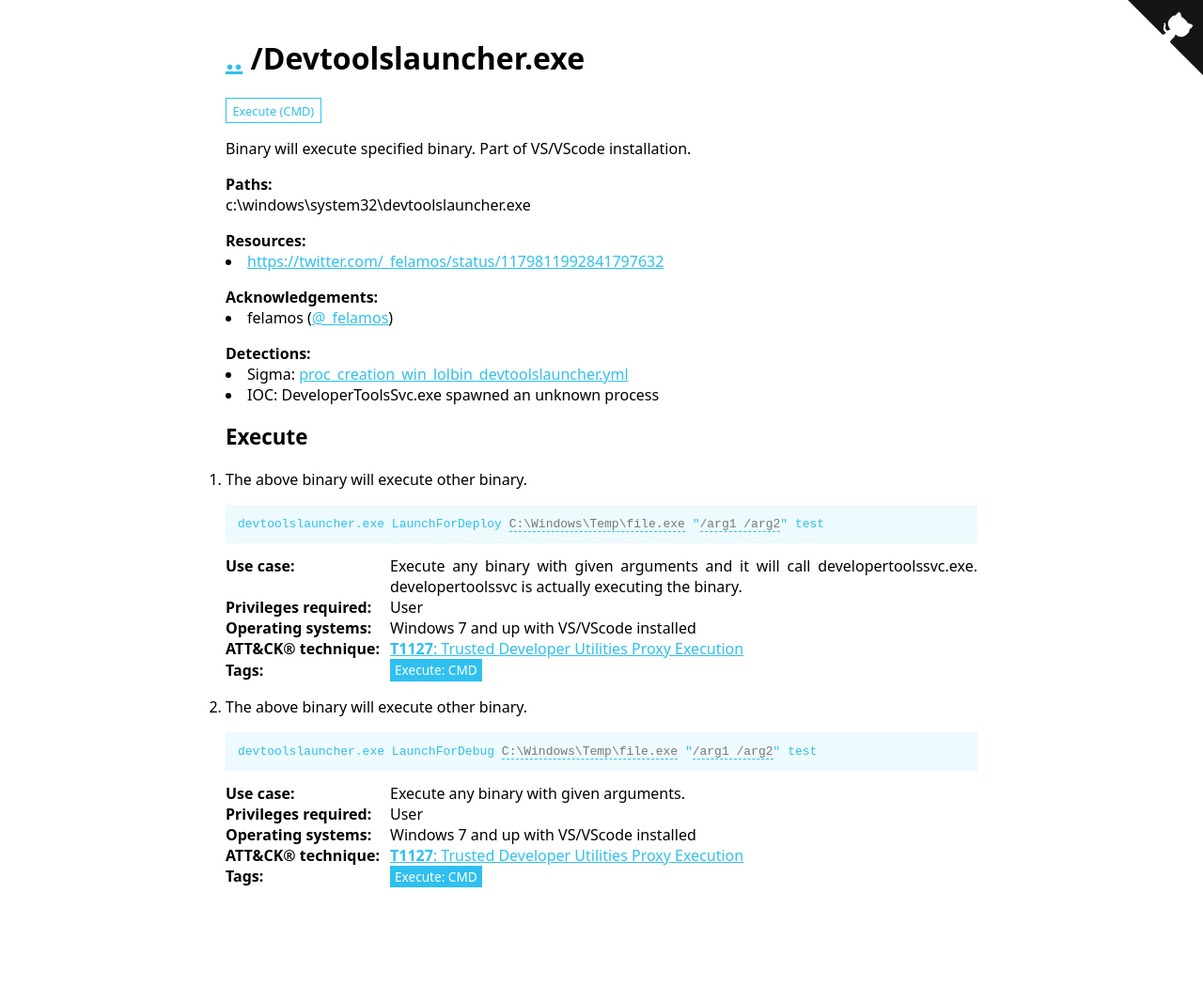
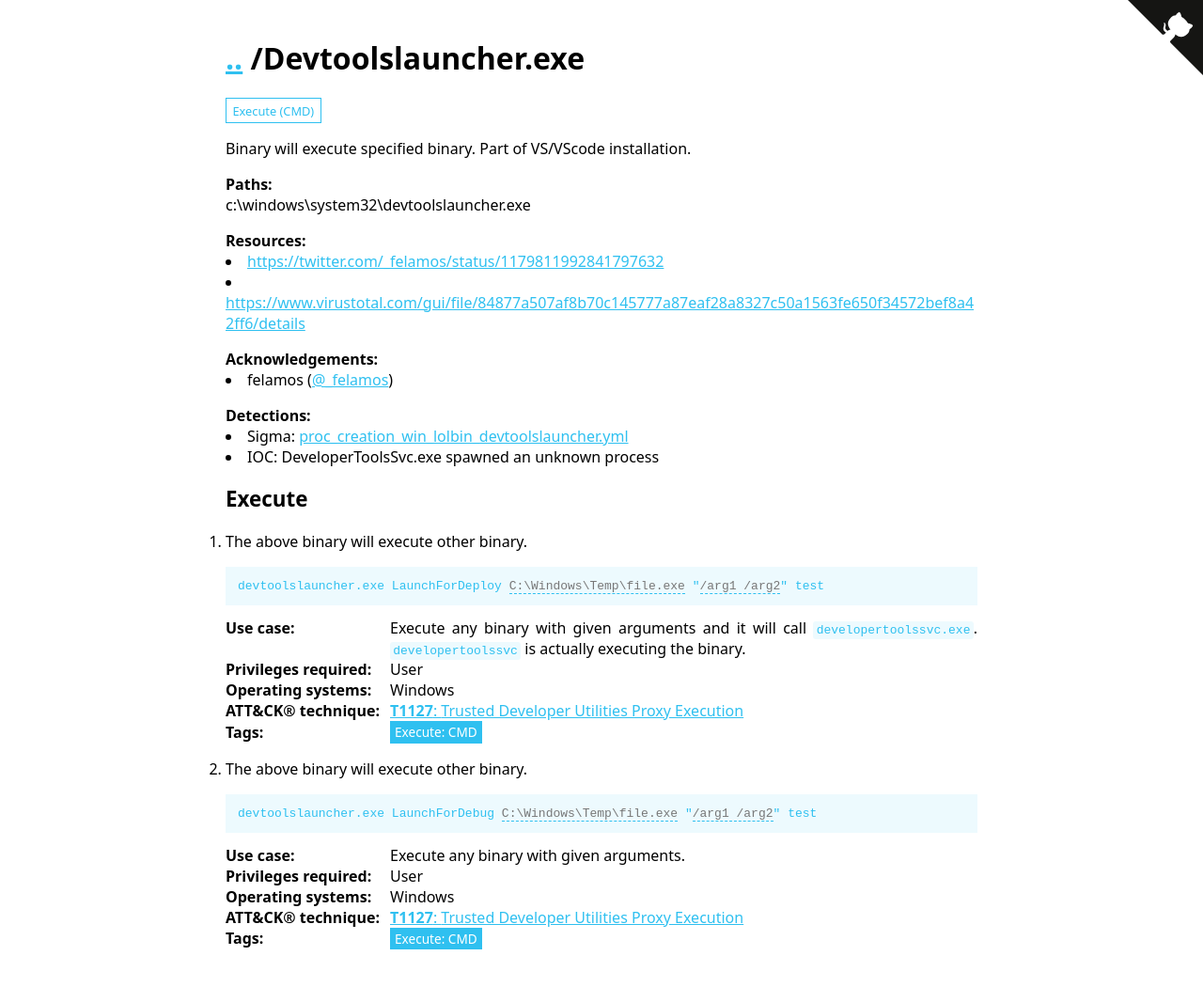
Before and after one commit to LOLBAS-Project/LOLBAS-Project.github.io, a Jekyll site: the page built from _lolbas/OtherMSBinaries/Devtoolslauncher.md, in a window 1280 px wide. Shown: the whole page at 94% size. Built offline with Jekyll 4.4.1, drawn with Linux system fonts in a browser that asks for light colours; before the commit the page ends 984 px from its top, so only the background shows below that.

Commit message:
Applying update LOLBAS-Project/LOLBAS@db6da5b0308bce011616beb9d818359d8f5ffa2b

```diff
--- a/_lolbas/OtherMSBinaries/Devtoolslauncher.md
+++ b/_lolbas/OtherMSBinaries/Devtoolslauncher.md
@@ -6,11 +6,11 @@ Created: 2019-10-04
 Commands:
   - Command: devtoolslauncher.exe LaunchForDeploy {PATH_ABSOLUTE:.exe} "{CMD:args}" test
     Description: The above binary will execute other binary.
-    Usecase: Execute any binary with given arguments and it will call developertoolssvc.exe. developertoolssvc is actually executing the binary.
+    Usecase: Execute any binary with given arguments and it will call `developertoolssvc.exe`. `developertoolssvc` is actually executing the binary.
     Category: Execute
     Privileges: User
     MitreID: T1127
-    OperatingSystem: Windows 7 and up with VS/VScode installed
+    OperatingSystem: Windows
     Tags:
       - Execute: CMD
   - Command: devtoolslauncher.exe LaunchForDebug {PATH_ABSOLUTE:.exe} "{CMD:args}" test
@@ -19,7 +19,7 @@ Commands:
     Category: Execute
     Privileges: User
     MitreID: T1127
-    OperatingSystem: Windows 7 and up with VS/VScode installed
+    OperatingSystem: Windows
     Tags:
       - Execute: CMD
 Full_Path:
@@ -29,6 +29,7 @@ Detection:
   - IOC: DeveloperToolsSvc.exe spawned an unknown process
 Resources:
   - Link: https://twitter.com/_felamos/status/1179811992841797632
+  - Link: https://www.virustotal.com/gui/file/84877a507af8b70c145777a87eaf28a8327c50a1563fe650f34572bef8a42ff6/details
 Acknowledgement:
   - Person: felamos
     Handle: '@_felamos'
```
